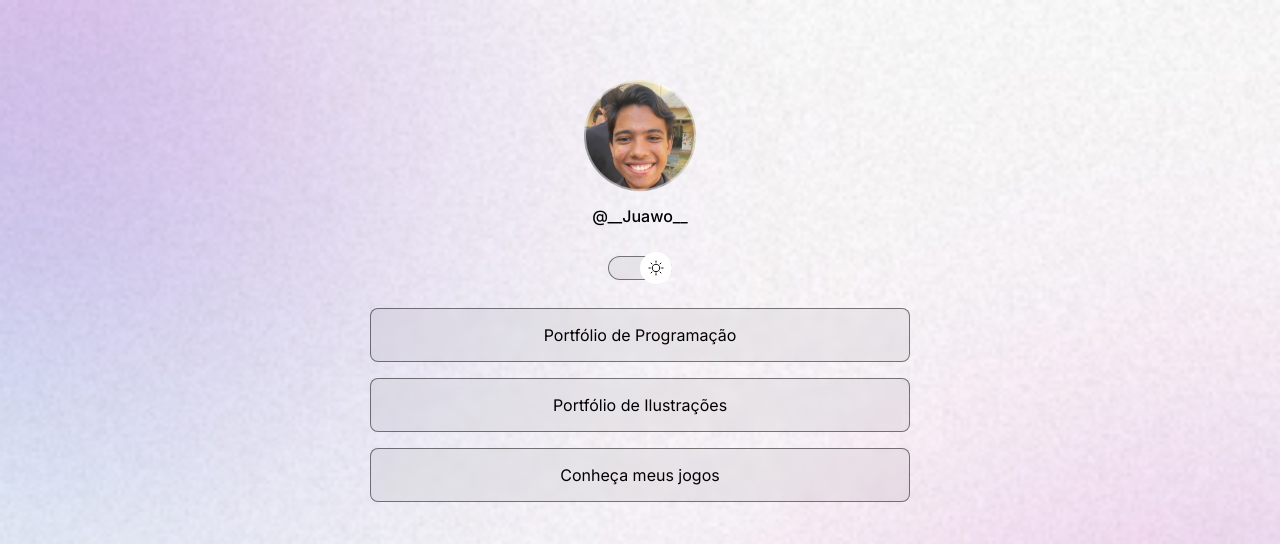
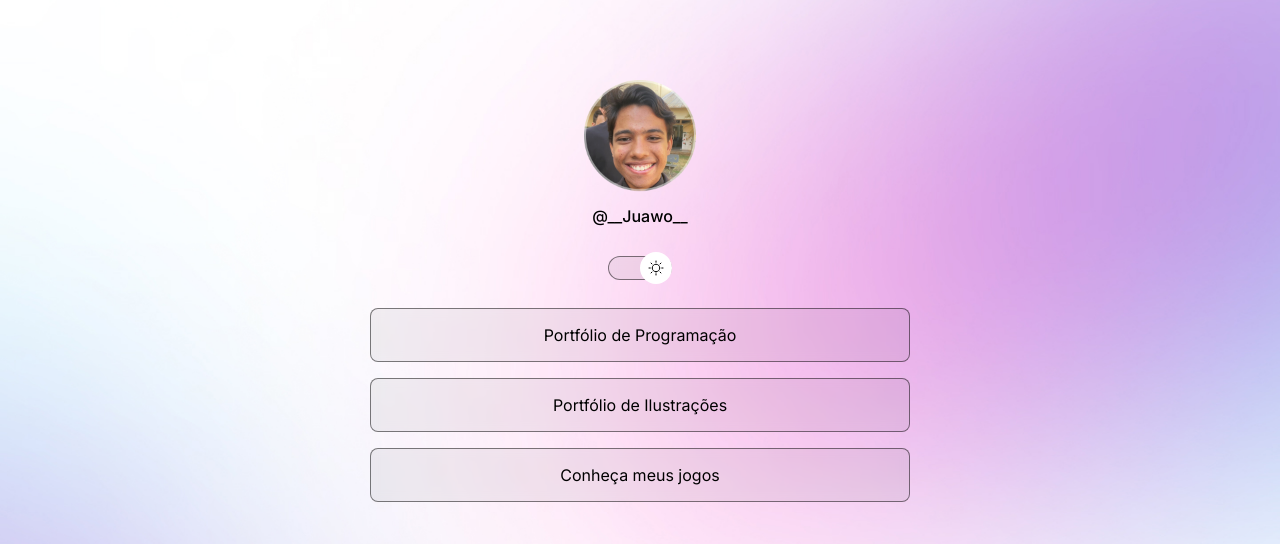
Before and after one commit to Juawo/projeto-discover, a plain HTML site: page index.html in a window 1280 px wide. Shown: the top 544 px of the page. Drawn offline with nearby package versions, Linux system fonts and the light colour scheme.

Commit message:
change background based on media queries

```diff
--- a/style.css
+++ b/style.css
@@ -26,15 +26,10 @@
   --translate-switch: 0;
 }
 body {
-  /*
-  background-image: url(./assets/bg-mobile.jpg);
-  background-repeat: no-repeat;
-  background-position: top center;
-  background-size: cover;
-  */
 
   /*background(color, image, repeat, positions/size)*/
   background: var(--bg-url) no-repeat top center/cover;
+  height: 100vh;
 }
 
 body * {
@@ -175,3 +170,15 @@ footer {
   text-align: center;
   font-size: 14px;
 }
+
+/* Media Queries*/
+
+@media (min-width: 700px) {
+  :root {
+    --bg-url: url(./assets/bg-desktop.jpg);
+  }
+
+  .light {
+    --bg-url: url(./assets/bg-desktop-light.jpg);
+  }
+}
```
